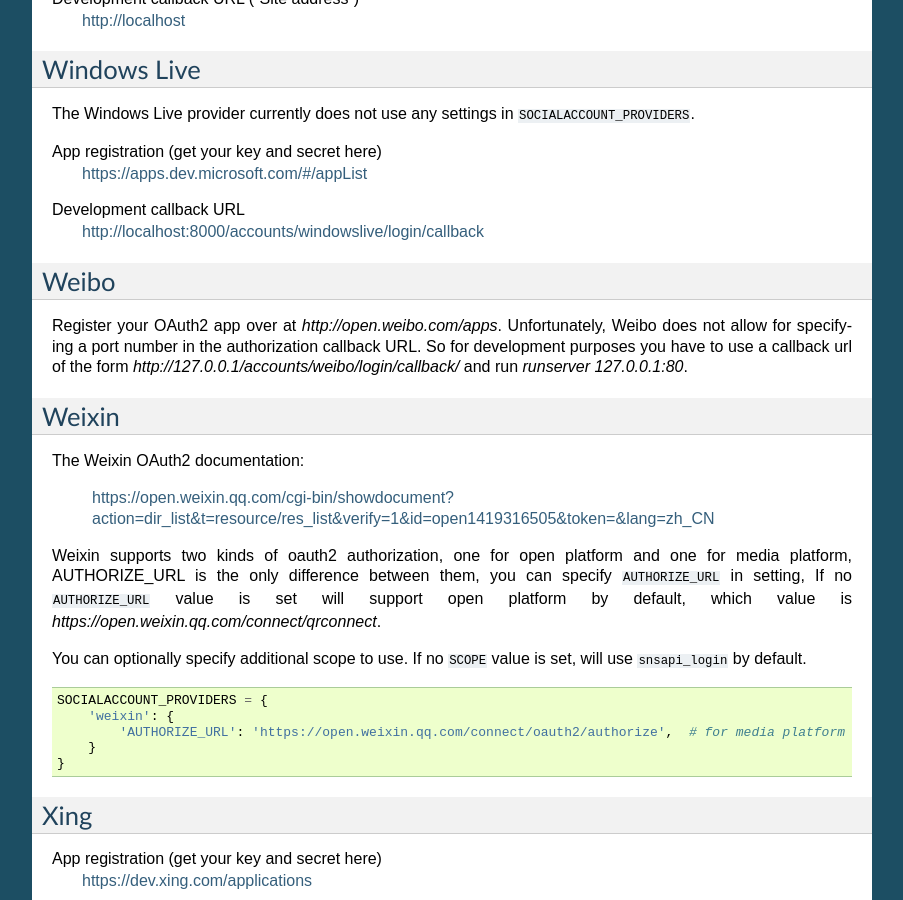
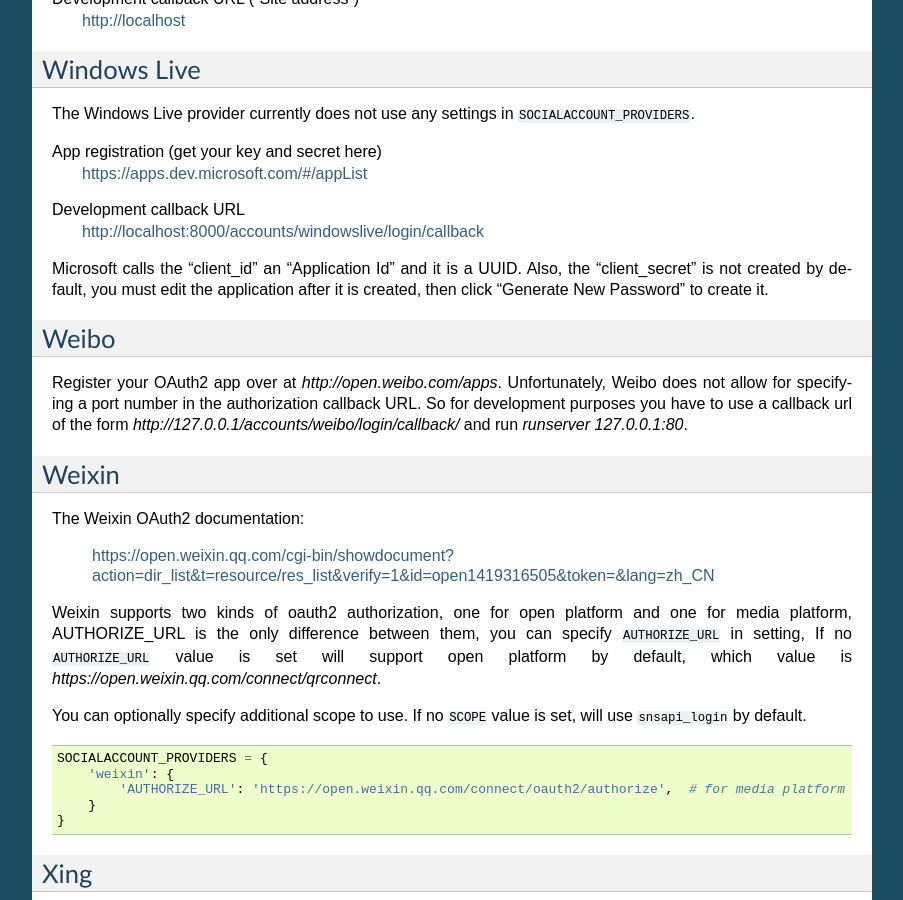
Before and after one commit to pennersr/django-allauth, a Sphinx documentation site: the page built from docs/providers.rst, in a window 1280 px wide and 900 px high, scrolled down 18720 px. Shown: the whole window, without its empty margins (198-1101 px from the left). Built offline with Sphinx 7.4.7, drawn with Linux system fonts in a browser that asks for light colours.

Commit message:
Added WindowsLive note

```diff
--- a/docs/providers.rst
+++ b/docs/providers.rst
@@ -1170,6 +1170,10 @@
 Development callback URL
     http://localhost:8000/accounts/windowslive/login/callback
 
+Microsoft calls the "client_id" an "Application Id" and it is a UUID. Also,
+the "client_secret" is not created by default, you must edit the application
+after it is created, then click "Generate New Password" to create it.
+
 
 Weibo
 -----
```
